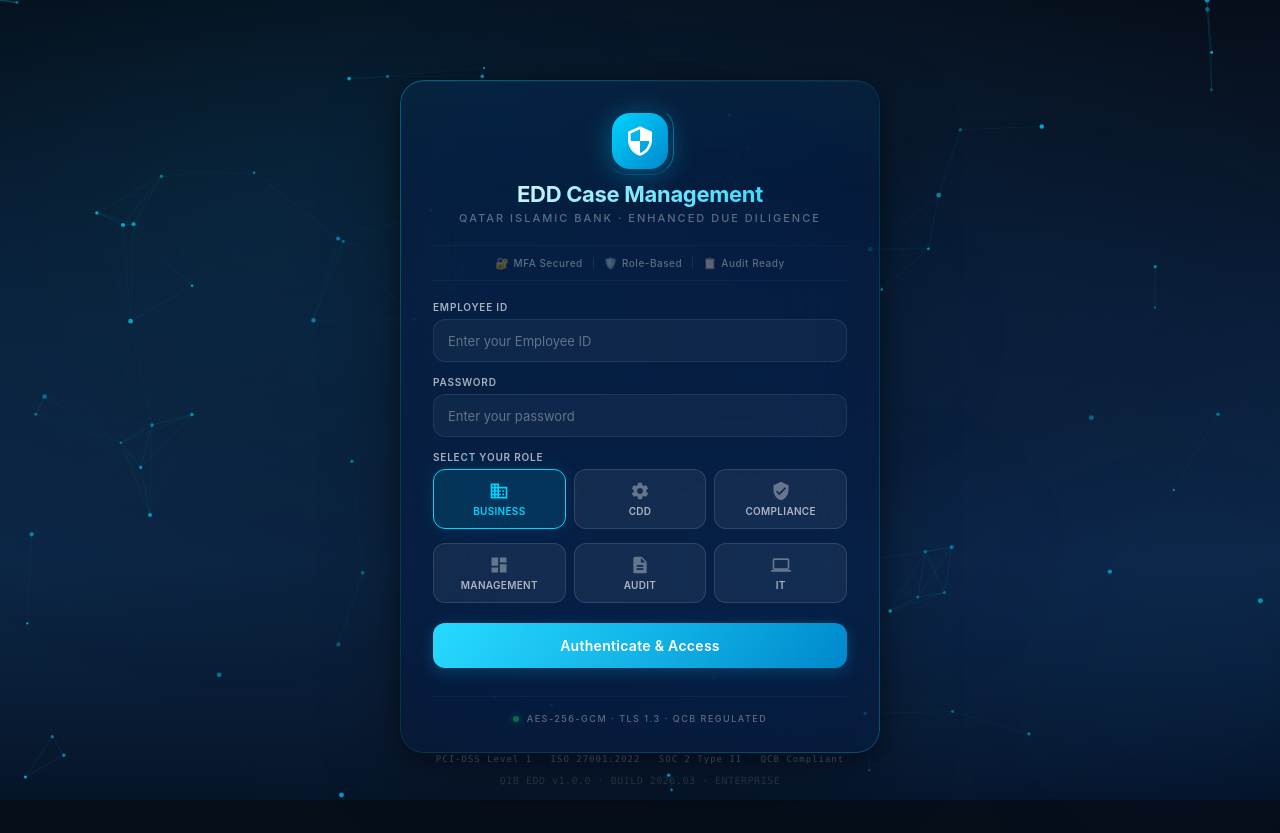
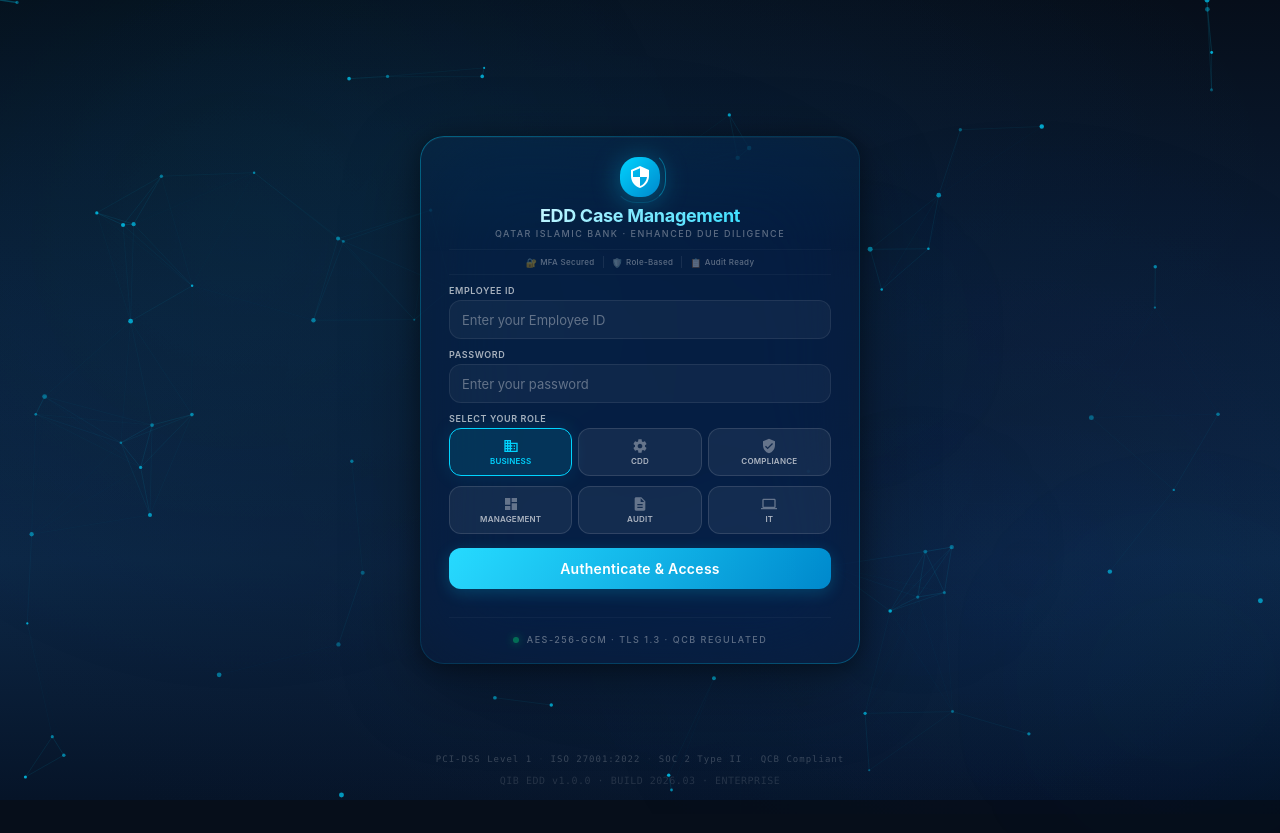
Before and after one commit to mohanadalhassan-cell/QIB-EDD-Case-Management, a plain HTML site: page edd_system/login.html in a window 1280 px wide. After the commit the page ends 800 px from the top, so only its background shows below. Drawn offline with Linux system fonts and the light colour scheme.

Commit message:
Make login page compact - fit on one screen without scrolling

```diff
--- a/edd_system/css/login.css
+++ b/edd_system/css/login.css
@@ -123,20 +123,20 @@ html, body {
   align-items: center;
   justify-content: center;
   min-height: 100vh;
-  padding: 80px 24px;
+  padding: 16px 24px;
 }
 
 /* ─── Glass Card ───────────────────────────────────── */
 .glass-card {
   position: relative;
   width: 100%;
-  max-width: 480px;
+  max-width: 440px;
   background: var(--glass-bg);
   backdrop-filter: blur(48px) saturate(1.6);
   -webkit-backdrop-filter: blur(48px) saturate(1.6);
   border: 1px solid var(--glass-border);
   border-radius: var(--radius);
-  padding: 32px 32px 28px;
+  padding: 20px 28px 18px;
   box-shadow:
     0 4px 24px rgba(0,0,0,0.4),
     0 24px 80px rgba(0,0,0,0.3),
@@ -182,14 +182,14 @@ html, body {
 /* ─── Brand Section ────────────────────────────────── */
 .brand-section {
   text-align: center;
-  margin-bottom: 20px;
+  margin-bottom: 10px;
   position: relative;
   z-index: 1;
 }
 
 .brand-logo {
-  width: 56px; height: 56px;
-  margin: 0 auto 12px;
+  width: 40px; height: 40px;
+  margin: 0 auto 8px;
   background: linear-gradient(135deg, var(--accent), #0088CC);
   border-radius: 18px;
   display: flex;
@@ -201,7 +201,7 @@ html, body {
 }
 
 .brand-logo svg {
-  width: 32px; height: 32px;
+  width: 24px; height: 24px;
   fill: white;
   position: relative;
   z-index: 2;
@@ -225,10 +225,10 @@ html, body {
 }
 
 .brand-title {
-  font-size: 22px;
+  font-size: 18px;
   font-weight: 700;
   letter-spacing: -0.3px;
-  margin-bottom: 4px;
+  margin-bottom: 2px;
   background: linear-gradient(135deg, #ffffff, var(--accent));
   -webkit-background-clip: text;
   -webkit-text-fill-color: transparent;
@@ -236,9 +236,9 @@ html, body {
 }
 
 .brand-subtitle {
-  font-size: 11px;
+  font-size: 9px;
   color: var(--text-muted);
-  letter-spacing: 2px;
+  letter-spacing: 1.5px;
   text-transform: uppercase;
   font-weight: 500;
 }
@@ -248,9 +248,9 @@ html, body {
   display: flex;
   align-items: center;
   justify-content: center;
-  gap: 10px;
-  padding: 10px 0;
-  margin-bottom: 20px;
+  gap: 8px;
+  padding: 6px 0;
+  margin-bottom: 10px;
   border-top: 1px solid rgba(255,255,255,0.04);
   border-bottom: 1px solid rgba(255,255,255,0.04);
   position: relative;
@@ -258,16 +258,16 @@ html, body {
 }
 
 .trust-item {
-  font-size: 10px;
+  font-size: 8px;
   color: var(--text-muted);
-  letter-spacing: 0.5px;
+  letter-spacing: 0.3px;
   font-weight: 500;
   display: flex;
   align-items: center;
-  gap: 4px;
+  gap: 3px;
 }
 
-.trust-icon { font-size: 11px; }
+.trust-icon { font-size: 9px; }
 
 .trust-divider {
   width: 1px; height: 12px;
@@ -282,22 +282,22 @@ html, body {
 
 .form-group {
   position: relative;
-  margin-bottom: 14px;
+  margin-bottom: 10px;
 }
 
 .form-group label {
   display: block;
-  font-size: 10px;
+  font-size: 9px;
   font-weight: 600;
   color: var(--text-secondary);
   text-transform: uppercase;
-  letter-spacing: 0.8px;
-  margin-bottom: 6px;
+  letter-spacing: 0.6px;
+  margin-bottom: 4px;
 }
 
 .form-group input:not([type="radio"]) {
   width: 100%;
-  padding: 12px 14px;
+  padding: 10px 12px;
   background: rgba(255, 255, 255, 0.04);
   border: 1px solid rgba(255, 255, 255, 0.08);
   border-radius: var(--radius-sm);
@@ -336,8 +336,8 @@ html, body {
 .role-grid {
   display: grid !important;
   grid-template-columns: repeat(3, 1fr);
-  gap: 8px;
-  margin-top: 6px;
+  gap: 6px;
+  margin-top: 4px;
   position: relative;
   z-index: 2;
   visibility: visible !important;
@@ -358,7 +358,7 @@ html, body {
 }
 
 .role-card {
-  padding: 10px 8px;
+  padding: 8px 6px;
   background: rgba(255, 255, 255, 0.06);
   border: 1px solid rgba(255, 255, 255, 0.12);
   border-radius: var(--radius-sm);
@@ -368,24 +368,24 @@ html, body {
   flex-direction: column;
   align-items: center;
   justify-content: center;
-  min-height: 60px;
+  min-height: 48px;
 }
 
 .role-card svg {
-  width: 20px;
-  height: 20px;
+  width: 16px;
+  height: 16px;
   color: var(--text-muted);
-  margin-bottom: 4px;
+  margin-bottom: 2px;
   transition: var(--transition);
 }
 
 .role-card span {
   display: block;
-  font-size: 10px;
+  font-size: 8px;
   font-weight: 600;
   color: var(--text-secondary);
   text-transform: uppercase;
-  letter-spacing: 0.3px;
+  letter-spacing: 0.2px;
 }
 
 .role-option:hover .role-card {
@@ -446,7 +446,7 @@ html, body {
 /* ─── Primary Button ───────────────────────────────── */
 .btn-primary {
   width: 100%;
-  padding: 14px 24px;
+  padding: 12px 20px;
   background: linear-gradient(135deg, var(--accent), #0088CC);
   border: none;
   border-radius: var(--radius-sm);
```
